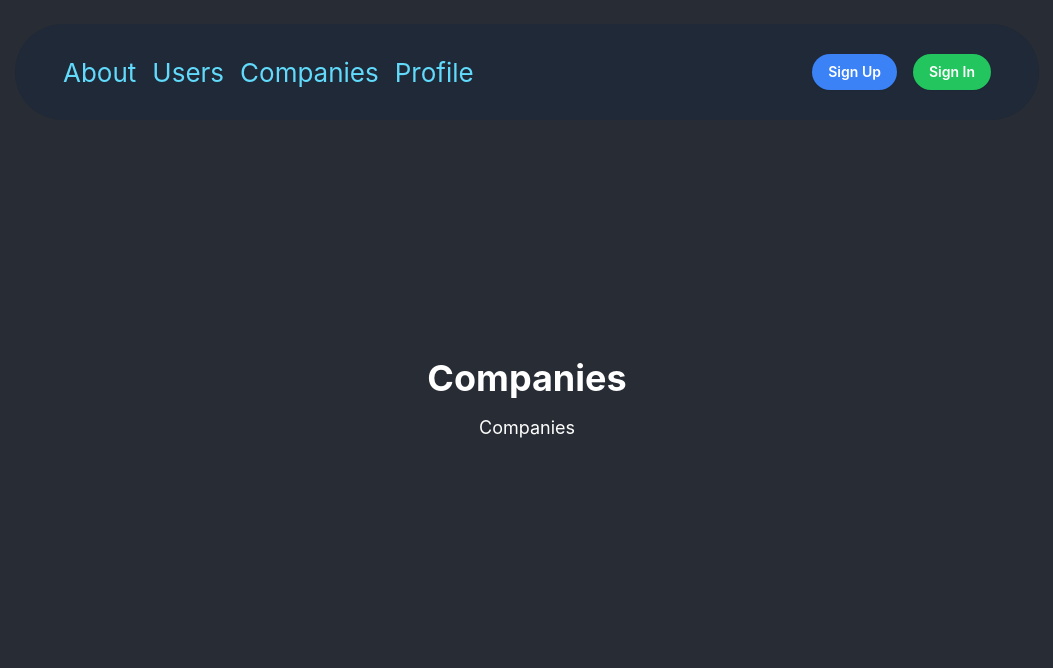
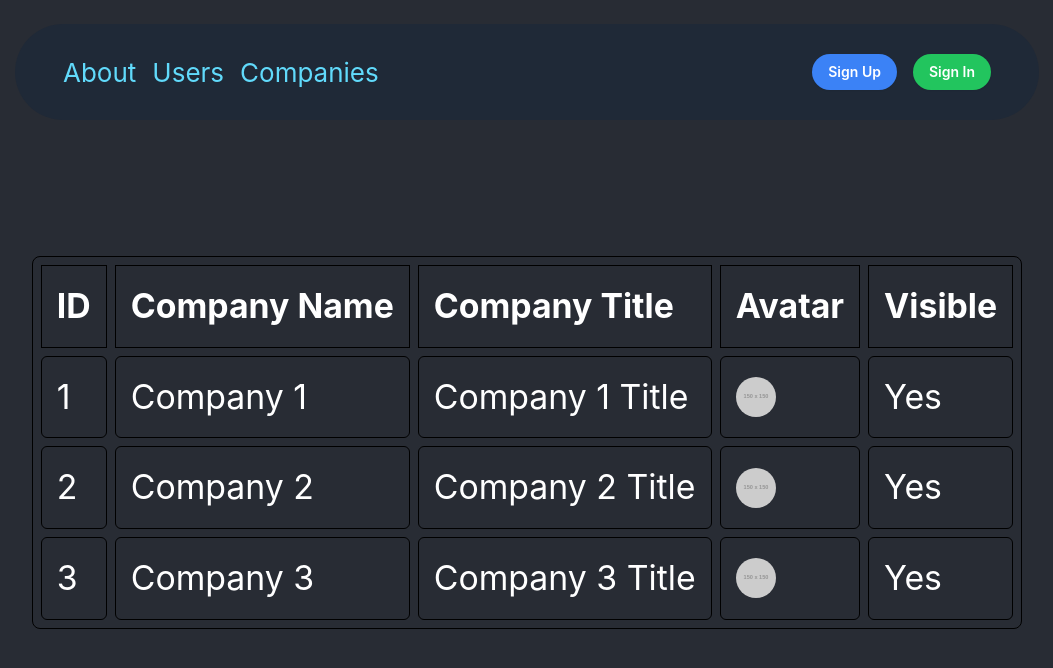
Before and after one commit to WilfredoN/internship_meduzzen, a React (Create React App) app: page /companies in a window 1280 px wide. Shown: the top 668 px of the page, without its empty margins (113-1166 px from the left). Built offline with nearby package versions, Linux system fonts and the light colour scheme; no server answers.

Commit message:
Table component, mock data for users and companies

```diff
--- a/src/Components/Header/Header.tsx
+++ b/src/Components/Header/Header.tsx
@@ -16,9 +16,6 @@ const Header = () => {
 				<Link className="hover:underline" to="/companies">
 					Companies
 				</Link>
-				<Link className="hover:underline" to="/profile">
-					Profile
-				</Link>
 			</div>
 			<div className="flex space-x-4">
 				<button
@@ -33,6 +30,12 @@ const Header = () => {
 				>
 					Sign In
 				</button>
+				{/* <Link className="hover:underline" to="/profile">
+						Profile
+					</Link> */}
+				{/* <Link className="hover:underline" to="/company/xxx">
+						Company */}
+				{/* TODO: User Profile and Company Profile visible (and register\login not visible) if user isAuth */}
 			</div>
 		</nav>
 	);
--- /dev/null
+++ b/src/Components/Table/Table.css
@@ -0,0 +1,16 @@
+table {
+	width: 100%;
+	border-collapse: collapse;
+	font-size: 1.3em;
+}
+
+table,
+th,
+td {
+	border: 1px solid black;
+}
+th,
+td {
+	padding: 15px;
+	text-align: left;
+}
--- /dev/null
+++ b/src/Components/Table/Table.tsx
@@ -0,0 +1,113 @@
+import React from 'react';
+import './Table.css';
+interface TableProps {
+	data: Array<UserInfo | CompanyInfo>;
+	type: 'user' | 'company';
+}
+
+interface UserInfo {
+	id: number;
+	user_email: string;
+	user_firstname: string;
+	user_lastname: string;
+	user_avatar: string;
+}
+
+interface CompanyInfo {
+	id: number;
+	company_name: string;
+	company_title: string;
+	company_avatar: string;
+	is_visible: boolean;
+}
+
+const Table: React.FC<TableProps> = ({ data, type }) => {
+	return (
+		<div className="table">
+			<table className="border-separate border-spacing-2 border rounded-lg">
+				<thead>
+					<tr>
+						<th>ID</th>
+						{type === 'user' ? (
+							<>
+								<th>Email</th>
+								<th>First Name</th>
+								<th>Last Name</th>
+								<th>Avatar</th>
+							</>
+						) : (
+							<>
+								<th>Company Name</th>
+								<th>Company Title</th>
+								<th>Avatar</th>
+								<th>Visible</th>
+							</>
+						)}
+					</tr>
+				</thead>
+				<tbody>
+					{data.map((item) => (
+						<tr key={item.id}>
+							<td className="rounded-md">{item.id}</td>
+							{type === 'user' && (
+								<>
+									<td className="rounded-md">
+										{(item as UserInfo).user_email}
+									</td>
+									<td className="rounded-md">
+										{(item as UserInfo).user_firstname}
+									</td>
+									<td className="rounded-md">
+										{(item as UserInfo).user_lastname}
+									</td>
+									<td className="rounded-md">
+										<img
+											src={(item as UserInfo).user_avatar}
+											alt={`${(item as UserInfo).user_firstname} ${(item as UserInfo).user_lastname}`}
+											className="w-10 h-10 rounded-full"
+										/>
+									</td>
+								</>
+							)}
+							<>
+								{type === 'company' && (
+									<>
+										<td className="rounded-md">
+											{(item as CompanyInfo).company_name}
+										</td>
+										<td className="rounded-md">
+											{
+												(item as CompanyInfo)
+													.company_title
+											}
+										</td>
+										<td className="rounded-md">
+											<img
+												src={
+													(item as CompanyInfo)
+														.company_avatar
+												}
+												alt={
+													(item as CompanyInfo)
+														.company_name
+												}
+												className="w-10 h-10 rounded-full"
+											/>
+										</td>
+										<td className="rounded-md">
+											{(item as CompanyInfo).is_visible
+												? 'Yes'
+												: 'No'}
+										</td>
+									</>
+								)}
+							</>
+						</tr>
+					))}
+				</tbody>
+			</table>
+		</div>
+	);
+};
+
+export default Table;
--- a/src/Pages/Companies/Companies.tsx
+++ b/src/Pages/Companies/Companies.tsx
@@ -1,10 +1,19 @@
 import React from 'react';
+import Table from '../../Components/Table/Table';
 
 const Companies = () => {
 	return (
-		<div className="companies flex flex-col items-center justify-center h-screen">
-			<h1 className="text-4xl font-bold">Companies</h1>
-			<p className="text-lg mt-4">Companies</p>
+		<div className="companies mt-64">
+			<Table
+				data={Array.from({ length: 3 }, (_, i) => ({
+					id: i + 1,
+					company_name: `Company ${i + 1}`,
+					company_title: `Company ${i + 1} Title`,
+					company_avatar: 'https://via.placeholder.com/150',
+					is_visible: true,
+				}))}
+				type="company"
+			/>
 		</div>
 	);
 };
--- a/src/Pages/Users/Users.tsx
+++ b/src/Pages/Users/Users.tsx
@@ -1,10 +1,19 @@
 import React from 'react';
+import Table from '../../Components/Table/Table';
 
 const Users = () => {
 	return (
-		<div className="users flex flex-col items-center justify-center h-screen">
-			<h1 className="text-4xl font-bold">Users</h1>
-			<p className="text-lg mt-4">Users</p>
+		<div className="users mt-64">
+			<Table
+				data={Array.from({ length: 15 }, (_, i) => ({
+					id: i + 1,
+					user_email: `user${i + 1}@gmail.com`,
+					user_firstname: `User ${i + 1} First Name`,
+					user_lastname: `User ${i + 1} Last Name`,
+					user_avatar: 'https://via.placeholder.com/150',
+				}))}
+				type="user"
+			/>
 		</div>
 	);
 };
```
